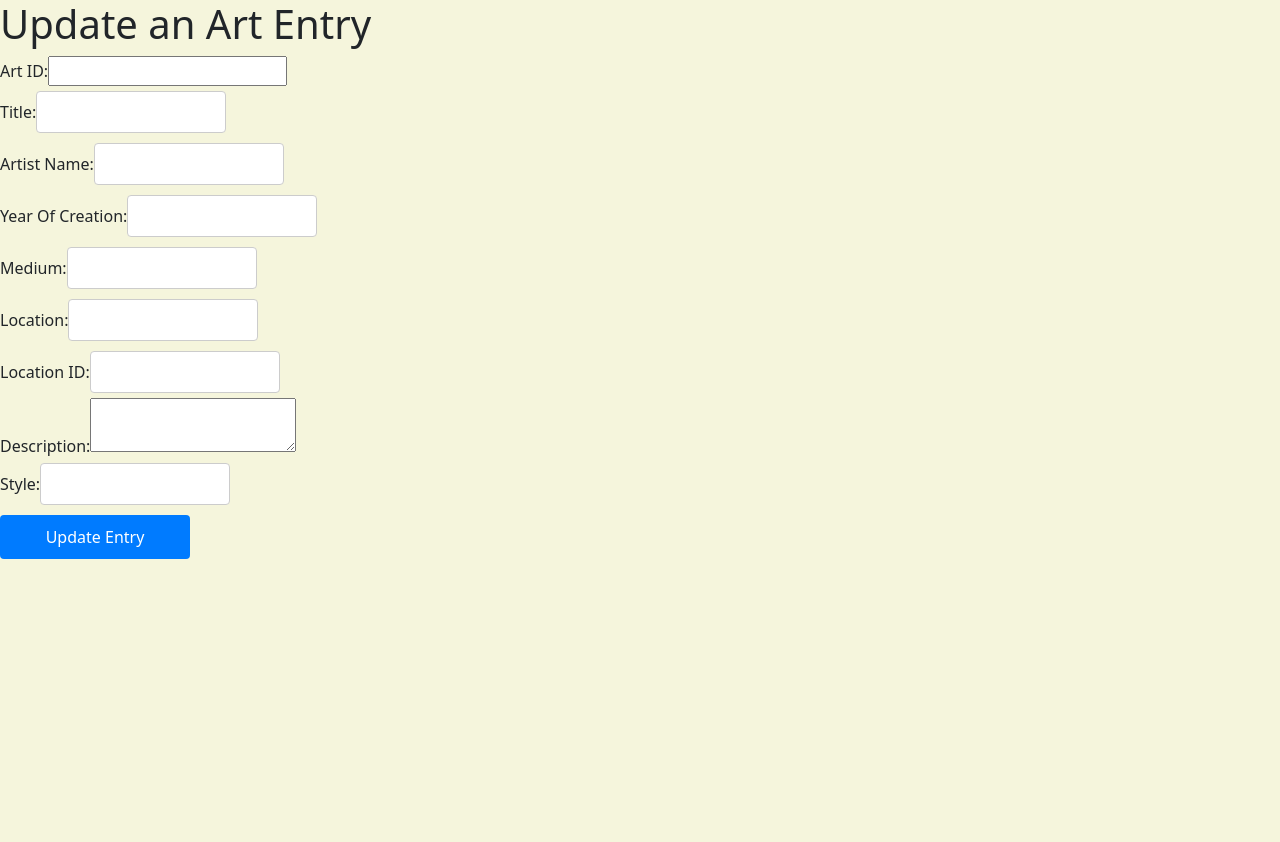
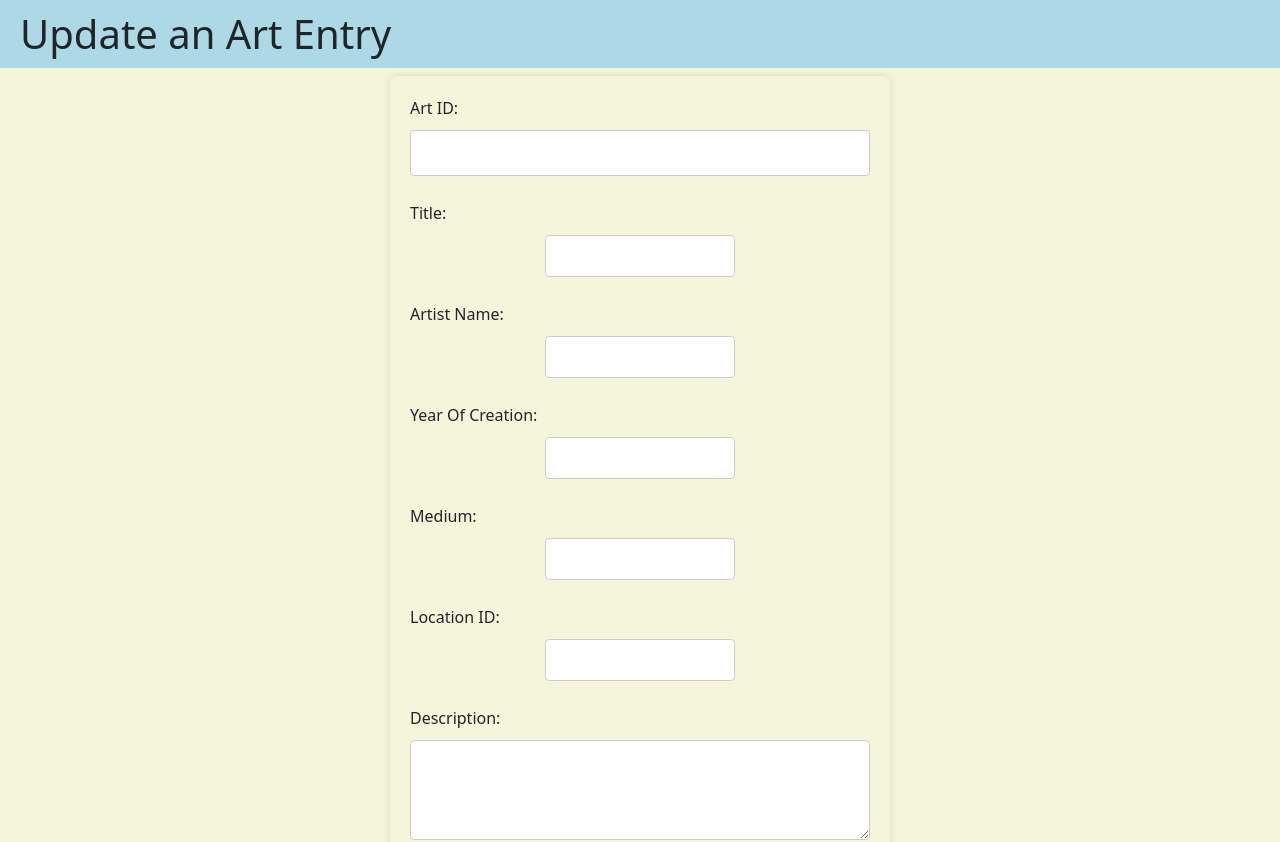
Before and after one commit to nxrob/Museum, a React (Create React App) app in the folder museum-react/: page /Admin/Art/Update in a window 1280 px wide. Shown: the top 842 px of the page. Before the commit the page ends 800 px from the top, so only its background shows below. Built offline with nearby package versions, Linux system fonts and the light colour scheme.

Commit message:
Post, Put ALL WORKING

```diff
--- a/museum-react/src/AddSculpture.js
+++ b/museum-react/src/AddSculpture.js
@@ -97,16 +97,6 @@
                     />
                 </div>
                 <div className="inputContainer">
-                    <label>Location:</label>
-                    <input
-                        type="text"
-                        name="location"
-                        value={art.location}
-                        onChange={handleChange}
-                        className="inputStyle"
-                    />
-                </div>
-                <div className="inputContainer">
                     <label>Location ID:</label>
                     <input
                         type="text"
--- a/museum-react/src/UpdateArt.js
+++ b/museum-react/src/UpdateArt.js
@@ -1,5 +1,6 @@
 import React, { useState } from 'react';
 import axios from 'axios';
+import "./Admin.css"; // Ensure your CSS file is correctly imported
 
 function UpdateArt() {
     const [art, setArt] = useState({
@@ -33,7 +34,7 @@
         try {
             const response = await axios.put('http://localhost:8080/art', art);
             console.log('Response:', response.data);
-      setMessage('Painting entry has been updated successfully');
+            setMessage('Art entry has been updated successfully');
         } catch (error) {
             console.error('Error updating art entry:', error);
             setMessage('Error updating art entry');
@@ -42,111 +43,93 @@
     };
 
     return (
-    <div>
-      <form onSubmit={handleSubmit}>
-        <h1>Update an Art Entry</h1>
-        <div>
-          <label>
-            Art ID:
+        <div className="ArtistHome">
+            <h1 className="PageHeader">Update an Art Entry</h1>
+            <form onSubmit={handleSubmit} className="formStyle">
+                <div className="inputContainer">
+                    <label>Art ID:</label>
                     <input
                         type="number"
                         name="id"
                         value={art.id}
                         onChange={handleChange}
+                        className="inputStyle"
                     />
-          </label>
                 </div>
-        <div>
-          <label>
-            Title:
+                <div className="inputContainer">
+                    <label>Title:</label>
                     <input
                         type="text"
                         name="title"
                         value={art.title}
                         onChange={handleChange}
+                        className="inputStyle"
                     />
-          </label>
                 </div>
-        <div>
-          <label>
-            Artist Name:
+                <div className="inputContainer">
+                    <label>Artist Name:</label>
                     <input
                         type="text"
                         name="artistName"
                         value={art.artistName}
                         onChange={handleChange}
+                        className="inputStyle"
                     />
-          </label>
                 </div>
-        <div>
-          <label>
-            Year Of Creation:
+                <div className="inputContainer">
+                    <label>Year Of Creation:</label>
                     <input
                         type="text"
                         name="yearOf"
                         value={art.yearOf}
                         onChange={handleChange}
+                        className="inputStyle"
                     />
-          </label>
                 </div>
-        <div>
-          <label>
-            Medium:
+                <div className="inputContainer">
+                    <label>Medium:</label>
                     <input
                         type="text"
                         name="medium"
                         value={art.medium}
                         onChange={handleChange}
+                        className="inputStyle"
                     />
-          </label>
                 </div>
-        <div>
-          <label>
-            Location:
-            <input
-              type="text"
-              name="location"
-              value={art.location}
-              onChange={handleChange}
-            />
-          </label>
-        </div>
-        <div>
-          <label>
-            Location ID:
+                <div className="inputContainer">
+                    <label>Location ID:</label>
                     <input
                         type="text"
                         name="locationId"
                         value={art.locationId}
                         onChange={handleChange}
+                        className="inputStyle"
                     />
-          </label>
                 </div>
-        <div>
-          <label>
-            Description:
+                <div className="inputContainer">
+                    <label>Description:</label>
                     <textarea
                         name="description"
                         value={art.description}
                         onChange={handleChange}
+                        className="inputStyle"
+                        style={{ height: '100px' }}
                     />
-          </label>
                 </div>
-        <div>
-          <label>
-            Style:
+                <div className="inputContainer">
+                    <label>Style:</label>
                     <input
                         type="text"
                         name="style"
                         value={art.style}
                         onChange={handleChange}
+                        className="inputStyle"
                     />
-          </label>
                 </div>
-        <button type="submit">Update Entry</button>
+                <button type="submit" className="buttonStyle">Update Entry</button>
             </form>
             {message && (
-        <p style={{ color: isError ? 'red' : 'green' }}>{message}</p>
+                <p className={isError ? 'errorMessage' : 'successMessage'}>{message}</p>
             )}
         </div>
     );
```
Lines whose indentation alone changed are shown as unchanged.
